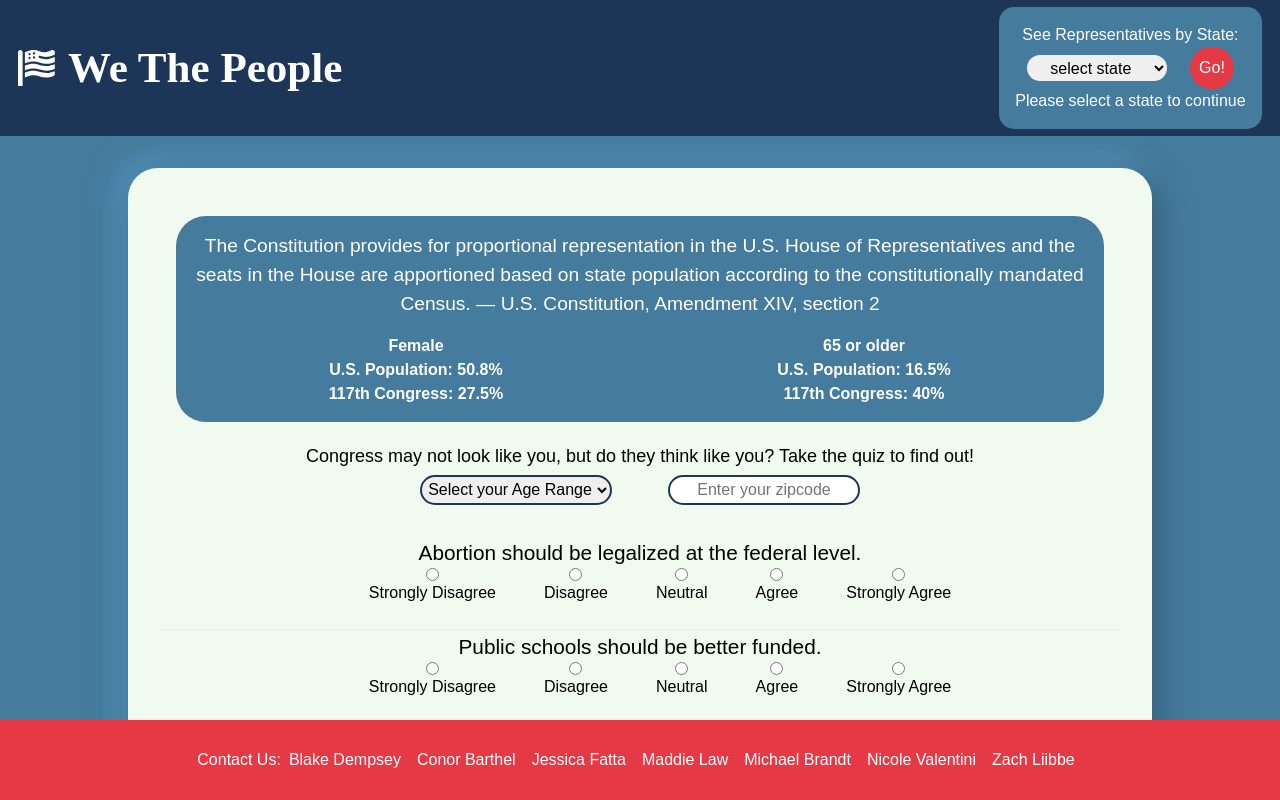
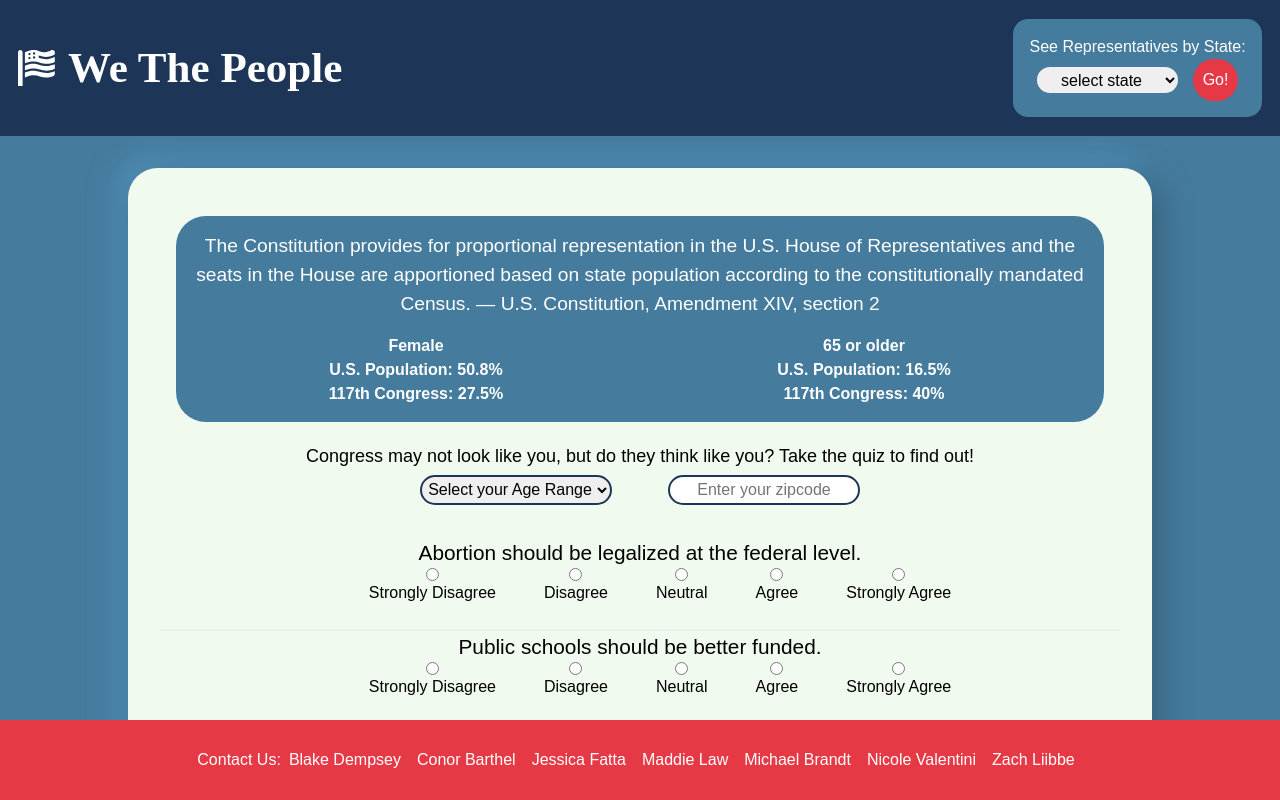
Before and after one commit to Mod-4-Capstone/we-the-people-fe, a React (Create React App) app: page / in a window 1280 px wide. Shown: the top 800 px of the page. Built offline with nearby package versions, Linux system fonts and the light colour scheme; a web font is replaced by a local one.

Commit message:
Add tooltip for dropdown

```diff
--- a/src/components/StateDropdown/StateDropdown.js
+++ b/src/components/StateDropdown/StateDropdown.js
@@ -4,8 +4,7 @@ import { postReps } from '../../apiCalls';
 import { DataContext } from "../../contexts/DataContext";
 import { Redirect } from "react-router-dom"
 import states from '../../data/data';
-
-
+import Popup from 'reactjs-popup';
 
 const StateDropdown = (props) => {
 
@@ -87,10 +86,18 @@ const StateDropdown = (props) => {
             <option value ='' >select state</option>
             {createStateOptions()}
           </select>
-            <button className='go-button' disabled={!props.selectedState}>Go!</button>
+          <Popup
+          trigger={<span><button className="go-button" disabled={!props.selectedState}>Go!</button></span>}
+          position="bottom center"
+          on={['hover', 'click', 'focus']}
+          closeOnDocumentClick
+          >
+            {!props.selectedState && <div className='dropdown-error-msg'>Please select a state to continue</div>}
+            {/* <button className='go-button' disabled={!props.selectedState}>Go!</button> */}
+            {/* {!props.selectedState && <p>Please select a state to continue</p>} */}
+          </Popup>
             {repData.isFormSubmitted && <Redirect to="/results-dashboard"/>}
         </form>
-        {!props.selectedState && <p>Please select a state to continue</p>}
       </div>
     );
 }
```
